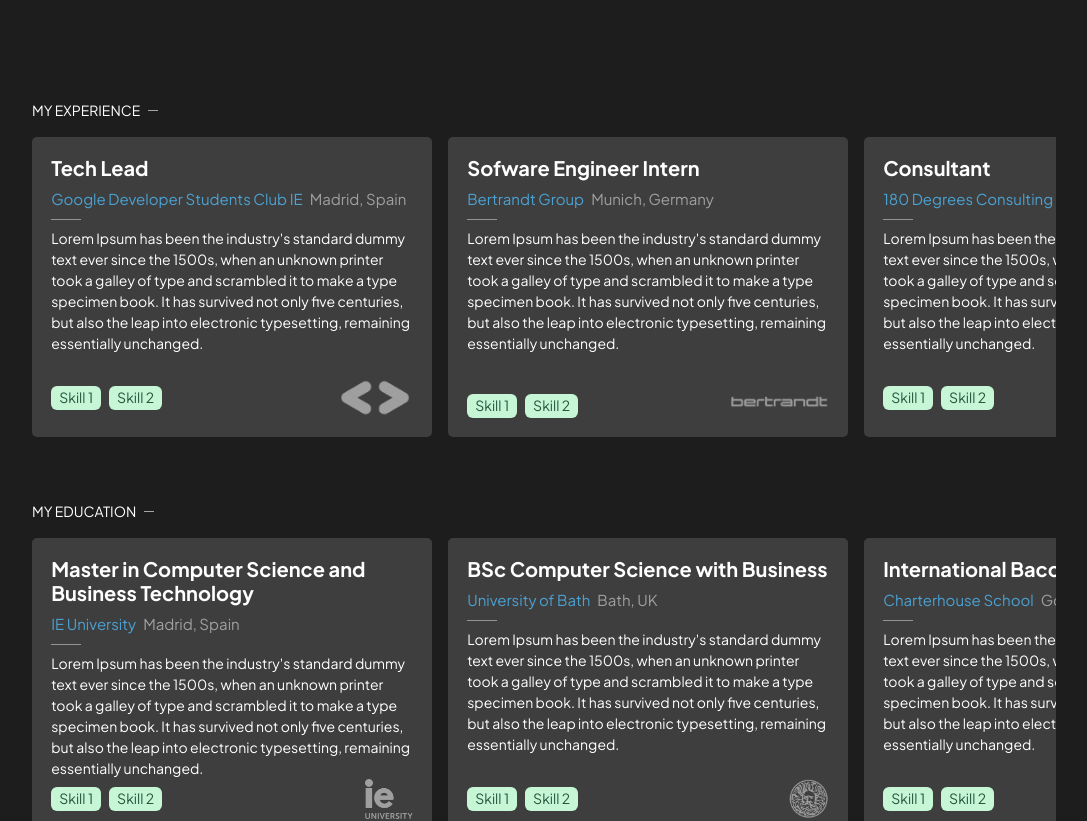
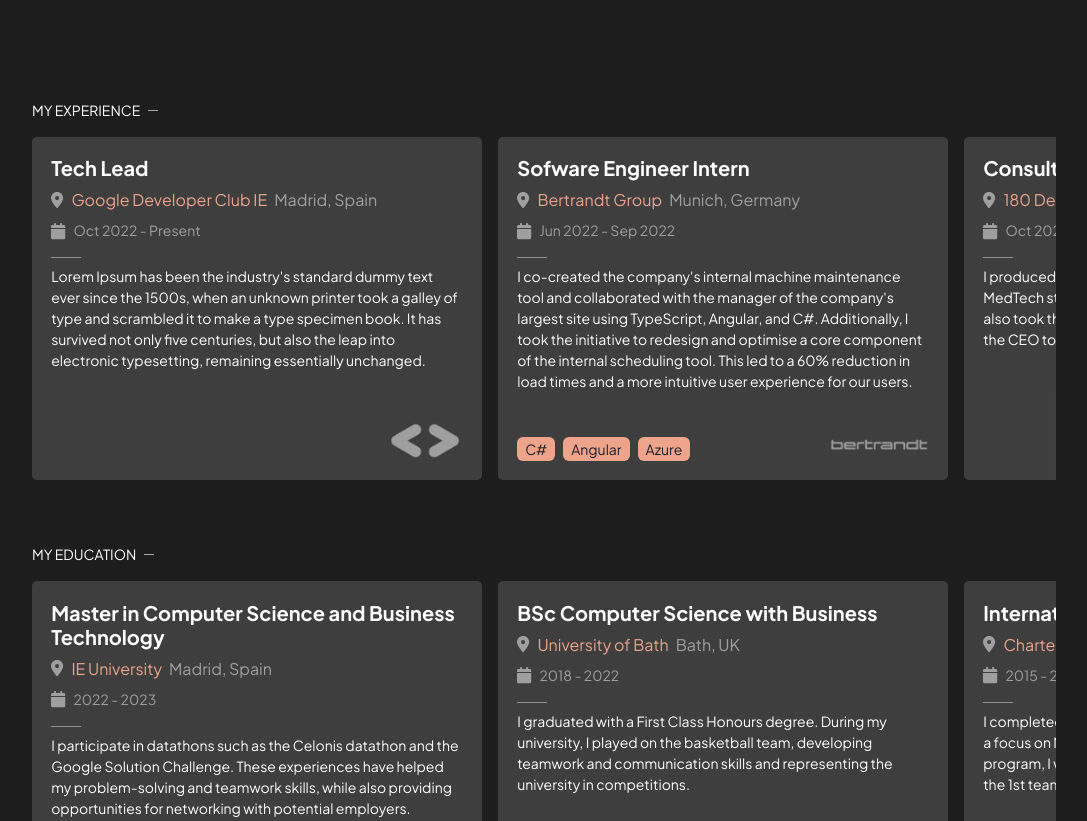
Before and after one commit to nicholasdieke/personal-site, a React (Create React App) app: page / in a window 1280 px wide. Shown: the part 700-1521 px from the top of the page, without its empty margins (96-1183 px from the left). Built offline with nearby package versions, Linux system fonts and the light colour scheme.

Commit message:
added body, skills and more formatting

```diff
--- a/src/App.js
+++ b/src/App.js
@@ -40,7 +40,7 @@
       >
         {/* <img src={logo} className="App-logo" alt="logo" /> */}
         <Flex flexDir="column" w="100%">
-          <Flex justifyContent="flex-end" alignItems="center">
+          <Flex justifyContent="flex-end" w="100%" alignItems="center">
             {/* <Switch size="lg" onChange={toggleTheme} />{" "}
             <Text fontSize="14px">Dark Mode</Text> */}
             <Lottie
--- a/src/EducationSection.js
+++ b/src/EducationSection.js
@@ -10,39 +10,40 @@
       title: "Master in Computer Science and Business Technology",
       insitution: "IE University",
       address: "Madrid, Spain",
-      body: "Lorem Ipsum has been the industry's standard dummy text ever since the 1500s, when an unknown printer took a galley of type and scrambled it to make a type specimen book. It has survived not only five centuries, but also the leap into electronic typesetting, remaining essentially unchanged.",
-      button1title: "Skill 1",
-      button2title: "Skill 2",
+      body: "I participate in datathons such as the Celonis datathon and the Google Solution Challenge. These experiences have helped my problem-solving and teamwork skills, while also providing opportunities for networking with potential employers.",
+      skills: [],
       imgSrc: "ie_" + theme.theme + ".png",
+      dates: "2022 - 2023",
     },
     {
       title: "BSc Computer Science with Business",
       insitution: "University of Bath",
       address: "Bath, UK",
-      body: "Lorem Ipsum has been the industry's standard dummy text ever since the 1500s, when an unknown printer took a galley of type and scrambled it to make a type specimen book. It has survived not only five centuries, but also the leap into electronic typesetting, remaining essentially unchanged.",
-      button1title: "Skill 1",
-      button2title: "Skill 2",
+      body: "I graduated with a First Class Honours degree. During my university, I played on the basketball team, developing teamwork and communication skills and representing the university in competitions.",
+      skills: [],
       imgSrc: "bath_" + theme.theme + ".png",
+      dates: "2018 - 2022",
     },
     {
       title: "International Baccaleureate",
       insitution: "Charterhouse School",
       address: "Godalming, UK",
-      body: "Lorem Ipsum has been the industry's standard dummy text ever since the 1500s, when an unknown printer took a galley of type and scrambled it to make a type specimen book. It has survived not only five centuries, but also the leap into electronic typesetting, remaining essentially unchanged.",
-      button1title: "Skill 1",
-      button2title: "Skill 2",
+      body: "I completed the International Baccalaureate (IB) program with a focus on Mathematics, Economics and German A. During the program, I was the Captain of the basketball team, member of the 1st team Tennis, and a member of the Economics Society.",
+      skills: [],
       imgSrc: "chouse_" + theme.theme + ".png",
+      dates: "2015 - 2017",
     },
   ];
 
   return (
     <Flex alignContent={"flex-start"} flexDir="column" w="100%" my="2rem">
       <HStack mb="1rem" className="fadeIn">
+        {/* <FontAwesomeIcon icon={faSchool} size="2xs" /> */}
         <Text fontSize="14px" textTransform="uppercase">
           My Education
         </Text>
         <Divider
-          borderColor={theme.theme == "dark" ? "white" : "black"}
+          borderColor={theme.theme === "dark" ? "white" : "black"}
           w="10px"
         />
       </HStack>
@@ -58,10 +59,10 @@
             insitution={ed.insitution}
             address={ed.address}
             body={ed.body}
-            button1title={ed.button1title}
-            button2title={ed.button2title}
+            skills={ed.skills}
             imgSrc={ed.imgSrc}
             theme={theme}
+            dates={ed.dates}
           />
         ))}
       </Flex>
--- a/src/ExperienceSection.js
+++ b/src/ExperienceSection.js
@@ -8,59 +8,63 @@
   let experiences = [
     {
       title: "Tech Lead",
-      insitution: "Google Developer Students Club IE",
+      insitution: "Google Developer Club IE",
       address: "Madrid, Spain",
       body: "Lorem Ipsum has been the industry's standard dummy text ever since the 1500s, when an unknown printer took a galley of type and scrambled it to make a type specimen book. It has survived not only five centuries, but also the leap into electronic typesetting, remaining essentially unchanged.",
-      button1title: "Skill 1",
-      button2title: "Skill 2",
+      skills: [],
       imgSrc: "gdsc_" + theme.theme + ".png",
+      dates: "Oct 2022 - Present",
     },
     {
       title: "Sofware Engineer Intern",
       insitution: "Bertrandt Group",
       address: "Munich, Germany",
-      body: "Lorem Ipsum has been the industry's standard dummy text ever since the 1500s, when an unknown printer took a galley of type and scrambled it to make a type specimen book. It has survived not only five centuries, but also the leap into electronic typesetting, remaining essentially unchanged.",
-      button1title: "Skill 1",
-      button2title: "Skill 2",
+      body: "I co-created the company's internal machine maintenance tool and collaborated with the manager of the company's largest site using TypeScript, Angular, and C#. Additionally, I took the initiative to redesign and optimise a core component of the internal scheduling tool. This led to a 60% reduction in load times and a more intuitive user experience for our users.",
+      skills: ["C#", "Angular", "Azure"],
       imgSrc: "bertrandt_" + theme.theme + ".png",
+      dates: "Jun 2022 - Sep 2022",
     },
     {
       title: "Consultant",
       insitution: "180 Degrees Consulting Bath",
       address: "Bath, UK",
-      body: "Lorem Ipsum has been the industry's standard dummy text ever since the 1500s, when an unknown printer took a galley of type and scrambled it to make a type specimen book. It has survived not only five centuries, but also the leap into electronic typesetting, remaining essentially unchanged.",
-      button1title: "Skill 1",
-      button2title: "Skill 2",
+      body: "I produced market entry recommendations for a Swedish MedTech start-up by conducting in-depth market analysis. I also took the responsibility of running weekly discussions with the CEO to report on progress.",
+      skills: [],
       imgSrc: "180_" + theme.theme + ".png",
+      dates: "Oct 2021 - Dec 2021",
     },
     {
       title: "Software Developer Intern",
       insitution: "Educai",
       address: "London, UK",
-      body: "Lorem Ipsum has been the industry's standard dummy text ever since the 1500s, when an unknown printer took a galley of type and scrambled it to make a type specimen book. It has survived not only five centuries, but also the leap into electronic typesetting, remaining essentially unchanged.",
-      button1title: "Skill 1",
-      button2title: "Skill 2",
+      body: "I designed and developed core parts of an education platform using React and TypeScript, which was widely used by tutors across the UK. I collaborated with the sales and marketing teams to launch the platform successfully, and developed a web app to determine learning approaches. I also led meetings with clients and investors, and trained two new developers to continue building and improving the platform.",
+      skills: ["React", "TypeScript", "Python"],
       imgSrc: "educai_" + theme.theme + ".png",
+      dates: "Sep 2020 - Jul 2021",
     },
     {
       title: "Software Developer Intern",
       insitution: "TraceTronic GmbH",
       address: "Munich, Germany",
-      body: "Lorem Ipsum has been the industry's standard dummy text ever since the 1500s, when an unknown printer took a galley of type and scrambled it to make a type specimen book. It has survived not only five centuries, but also the leap into electronic typesetting, remaining essentially unchanged.",
-      button1title: "Skill 1",
-      button2title: "Skill 2",
+      body: "During my 3-month internship in the automotive industry, I worked on the start-stop system team developing a data management software. My responsibilities included analysing bugs, developing unit tests, and working in a Scrum process. I also presented new changes to the team and clients and worked independently on the software, gaining valuable experience in perseverance.",
+      skills: ["Java", "SQL"],
       imgSrc: "tracetronic_" + theme.theme + ".png",
+      dates: "Jun 2019 - Aug 2019",
     },
   ];
 
   return (
     <Flex alignContent={"flex-start"} flexDir="column" w="100%" my="2rem">
       <HStack mb="1rem" className="fadeIn">
+        {/* <FontAwesomeIcon
+          icon={faBriefcase}
+          size="2xs"
+        /> */}
         <Text fontSize="14px" textTransform="uppercase">
           My Experience
         </Text>
         <Divider
-          borderColor={theme.theme == "dark" ? "white" : "black"}
+          borderColor={theme.theme === "dark" ? "white" : "black"}
           w="10px"
         />
       </HStack>
@@ -76,10 +80,10 @@
             insitution={ex.insitution}
             address={ex.address}
             body={ex.body}
-            button1title={ex.button1title}
-            button2title={ex.button2title}
+            skills={ex.skills}
             imgSrc={ex.imgSrc}
             theme={theme}
+            dates={ex.dates}
           />
         ))}
       </Flex>
--- a/src/InfoBox.js
+++ b/src/InfoBox.js
@@ -9,6 +9,8 @@
   Text,
   VStack,
 } from "@chakra-ui/react";
+import { faCalendar, faLocationDot } from "@fortawesome/free-solid-svg-icons";
+import { FontAwesomeIcon } from "@fortawesome/react-fontawesome";
 import "./App.css";
 
 function InfoBox({
@@ -16,20 +18,21 @@
   insitution,
   address,
   body,
-  button1title,
-  button2title,
+  skills,
   imgSrc,
   theme,
+  dates,
 }) {
   let mobile = window.innerWidth < 992;
   console.log(theme.theme);
   return (
     <Box
-      className={mobile ? "revealMobile" : "reveal"}
-      height="300px"
-      minW={{ base: "200px", lg: "400px" }}
+      // className={mobile ? "revealMobile" : "reveal"}
+      className="reveal"
+      minH="300px"
+      minW={{ base: "220px", lg: "450px" }}
       bg={
-        theme.theme == "dark"
+        theme.theme === "dark"
           ? "rgba(255, 255, 255, 0.15)"
           : "rgba(0, 0, 0, 0.05)"
       }
@@ -48,28 +51,56 @@
         <Heading fontSize={{ base: "18px", lg: "20px" }} fontWeight="700">
           {title}
         </Heading>
-        <Flex
-          w="100%"
-          alignItems="center"
-          fontSize={{ base: "14px", lg: "15px" }}
-        >
-          <Text color="primary">{insitution}</Text>
-          <Text sx={{ opacity: 0.5 }} ml="7px" whiteSpace="nowrap">
+        <Flex w="100%" alignItems="center">
+          <FontAwesomeIcon
+            icon={faLocationDot}
+            style={{ opacity: 0.5, borderColor: "#4ba2d3" }}
+            size="2xs"
+          />
+          <Text
+            color="secondary"
+            ml="0.5rem"
+            fontSize={{ base: "14px", lg: "16px" }}
+          >
+            {insitution}
+          </Text>
+          <Text
+            sx={{ opacity: 0.5 }}
+            fontSize={{ base: "14px", lg: "16px" }}
+            ml="7px"
+            whiteSpace="nowrap"
+          >
             {address}
           </Text>
         </Flex>
-
-        <Divider w="30px" style={{ opacity: "0.5" }} />
+        <Flex alignItems="center">
+          <FontAwesomeIcon
+            style={{ opacity: 0.5 }}
+            icon={faCalendar}
+            size="2xs"
+          />
+          <Text
+            fontSize={{ base: "13px", lg: "14px" }}
+            ml="0.5rem"
+            sx={{ opacity: 0.5 }}
+          >
+            {dates}
+          </Text>
+        </Flex>
+        <Divider w="30px" style={{ opacity: "0.5" }} mt="0.5rem" />
         <Text fontSize={{ base: "13px", lg: "14px" }}>{body}</Text>
       </VStack>
-      <Flex justifyContent="space-between">
+      <Flex mt="0.5rem" justifyContent="space-between">
         <HStack>
-          <Tag colorScheme="green">{button1title}</Tag>
-          <Tag colorScheme="green">{button2title}</Tag>
+          {skills.map((s) => (
+            <Tag size={{ base: "sm", lg: "md" }} bg="secondary">
+              {s}
+            </Tag>
+          ))}
         </HStack>
         <Box>
           <Image
-            opacity={theme.theme == "dark" ? "0.5" : "0.3"}
+            opacity={theme.theme === "dark" ? "0.5" : "0.3"}
             maxH="40px"
             maxW="100px"
             src={"./" + imgSrc}
```
